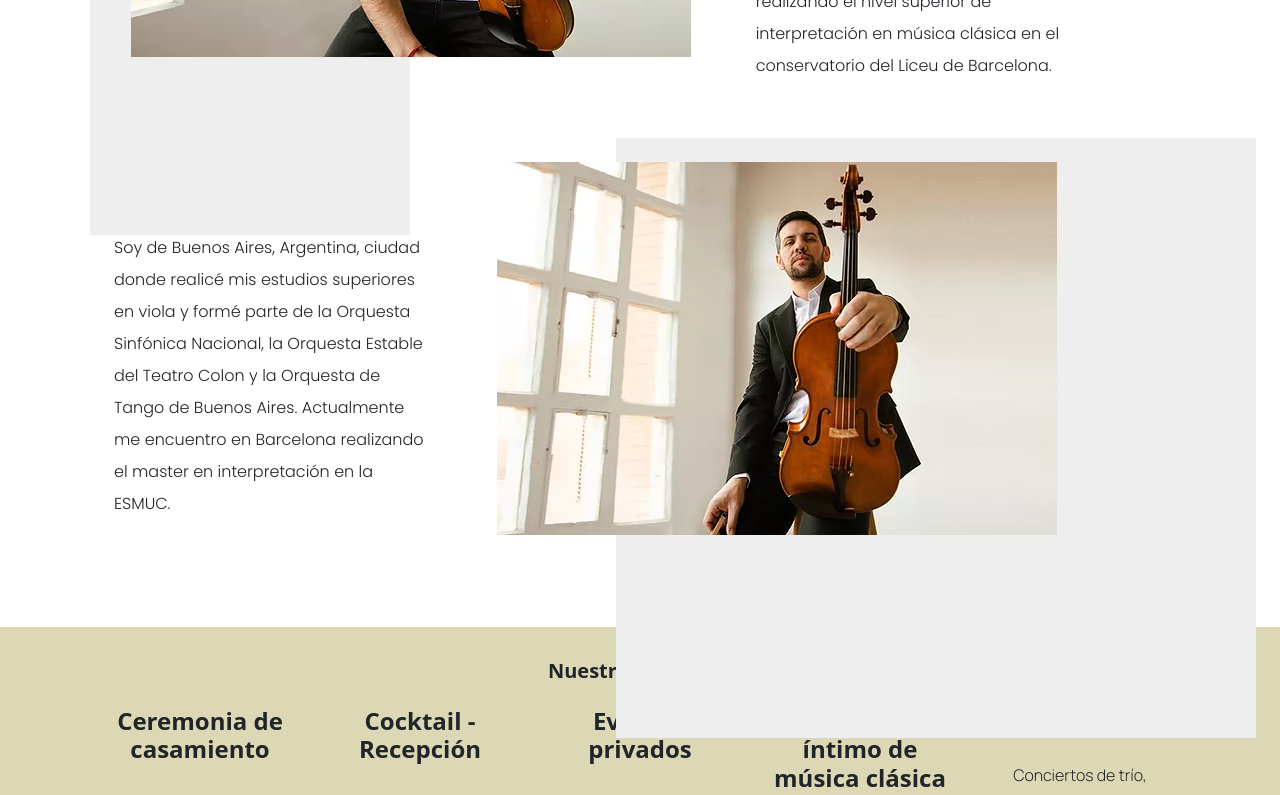
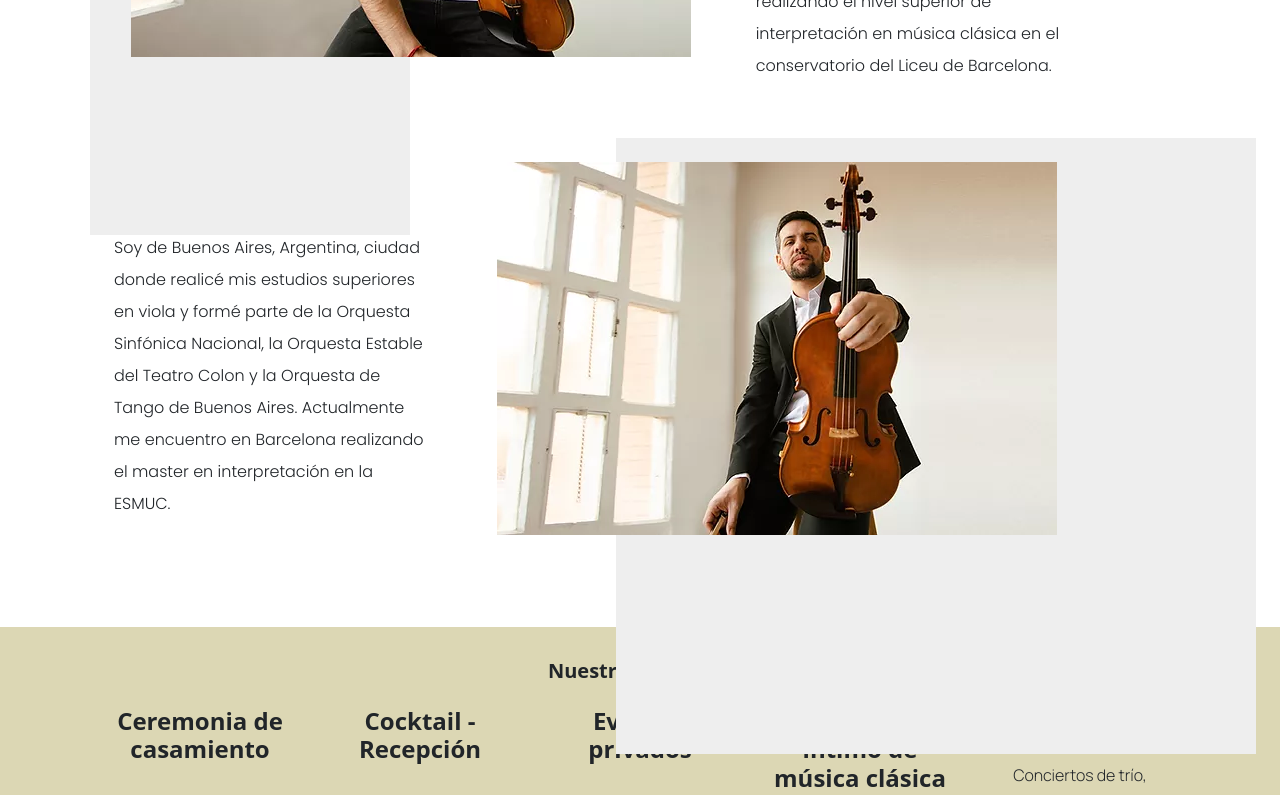
Before and after one commit to mxchristian17/duoaustral, a React (Create React App) app: page / in a window 1280 px wide. Shown: the part 1500-2295 px from the top of the page. Built offline with nearby package versions, Linux system fonts and the light colour scheme.

Commit message:
Update AboutUs.js
ratio test on rectangle

```diff
--- a/src/Components/AboutUs/AboutUs.js
+++ b/src/Components/AboutUs/AboutUs.js
@@ -55,7 +55,7 @@ const AboutUs = () => {
             <div style={{'zIndex' : '1'}} className="col-lg-7 px-0 px-lg-4 py-lg-4 d-flex flex-wrap align-items-center justify-content-center order-first order-lg-last">
                 <img src="../Images/foto-nacho-solo.webp" alt="Nacho" className="img-fluid" style={pictureStyle} />
             </div>
-            <div className="d-none d-lg-block position-absolute end-0 h-75 w-50 me-4" style={{'zIndex' : '0', 'backgroundColor' : '#EEEEEE'}}></div>
+            <div className="d-none d-lg-block position-absolute end-0 w-50 me-4 ratio ratio-1x1" style={{'zIndex' : '0', 'backgroundColor' : '#EEEEEE'}}></div>
         </div>
       </div>
     </div>;
```
